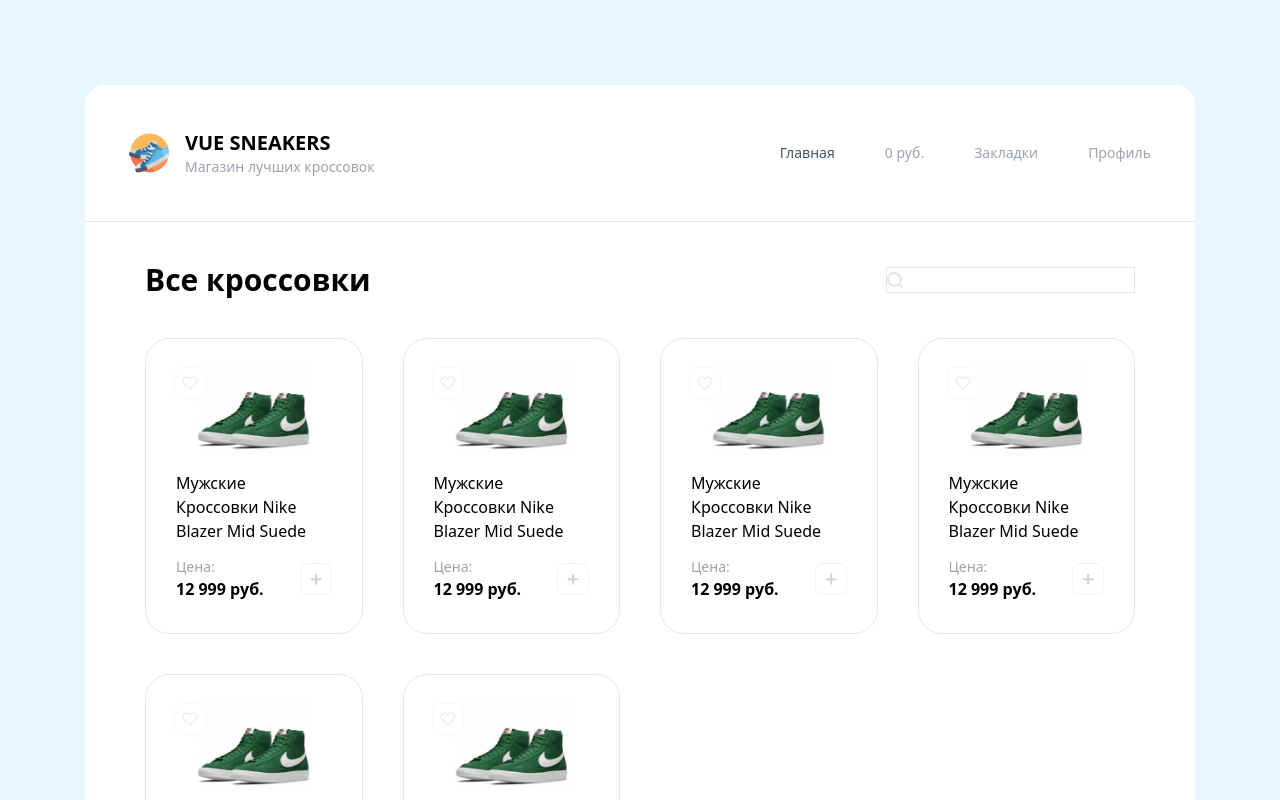
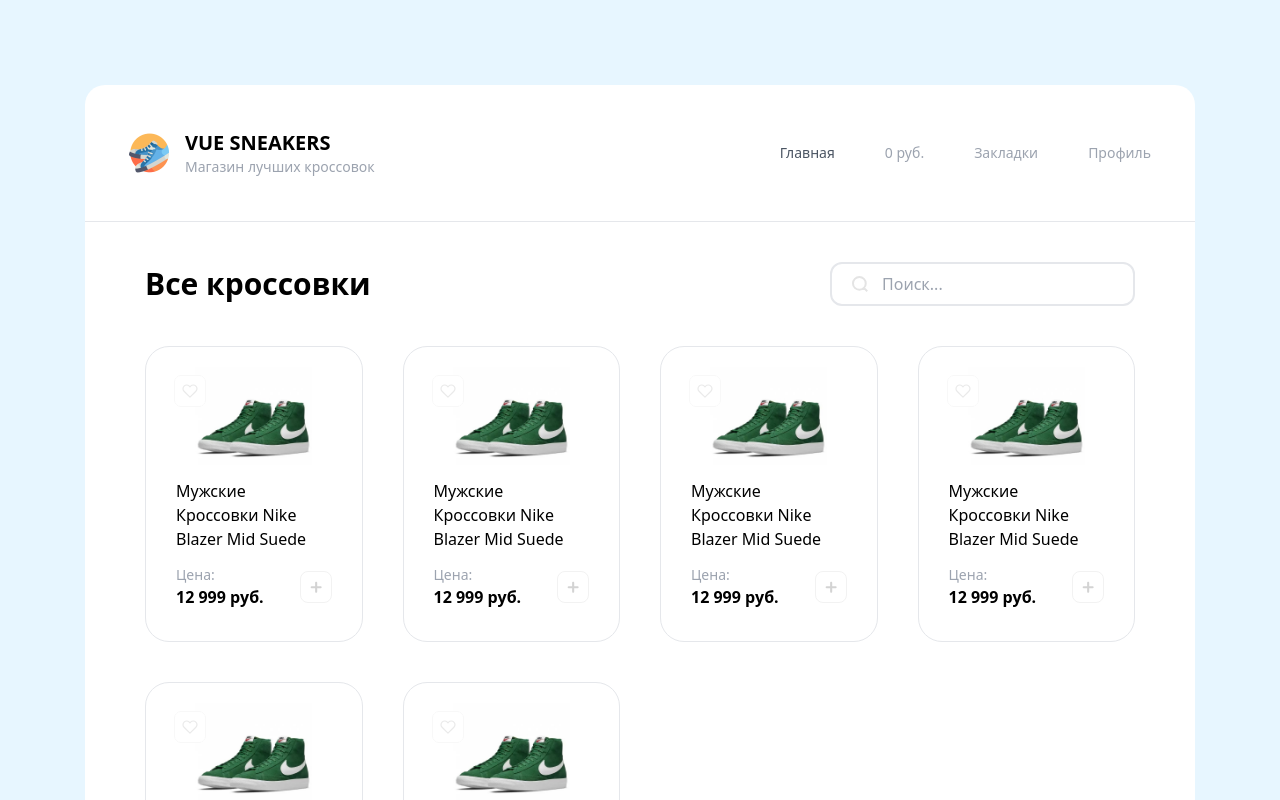
Before and after one commit to eldordev06/vue-sneakers, a Vue app: page / in a window 1280 px wide. Shown: the top 800 px of the page. Built offline with nearby package versions, Linux system fonts and the light colour scheme; some icons are missing.

Commit message:
input styling completed

```diff
--- a/src/views/HomeView.vue
+++ b/src/views/HomeView.vue
@@ -8,16 +8,29 @@
             class="flex flex-col md:flex-row gap-3 items-center md:justify-between py-10"
         >
             <h1 class="text-3xl font-bold text-center">Все кроссовки</h1>
-            <div class="flex border">
+            <label
+                for="search"
+                class="flex border-2 items-center gap-3.5 px-5 h-11 rounded-xl input-focus cursor-pointer"
+            >
                 <img
                     src="@/assets/icons/search.svg"
                     alt="Search icon"
                 />
-                <input type="text" />
-            </div>
+                <input
+                    type="text"
+                    name="search"
+                    id="search"
+                    placeholder="Поиск..."
+                    class="outline-none text-gray-500"
+                />
+            </label>
         </div>
         <CardList />
     </main>
 </template>
 
-<style scoped></style>
+<style scoped>
+.input-focus:has(input:focus) {
+    border-color: #c5c5c5;
+}
+</style>
```
